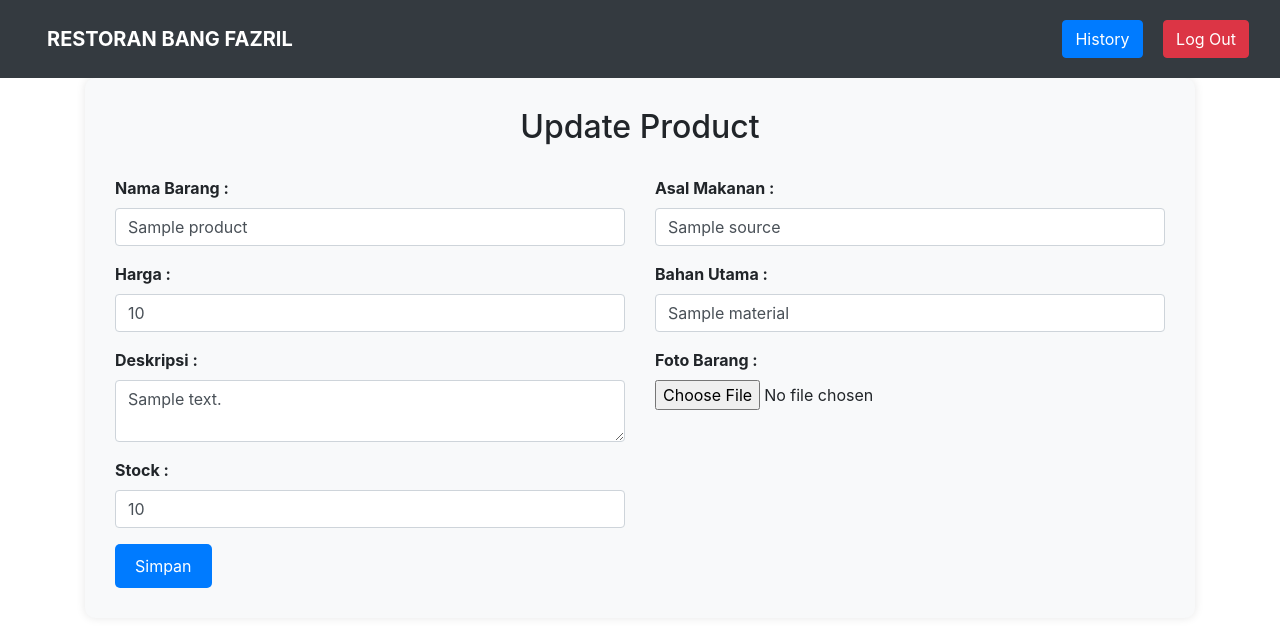
After one commit to MhmdFazril/CI4-Restoran, a CodeIgniter 4 app: template app/Views/user/updateProduct.php in a window 1280 px wide. The commit adds this page. Shown: the top 627 px of the page. Run offline with PHP 8.4 and a stand-in for CodeIgniter, Linux system fonts and the light colour scheme; the template is opened without the code that fills it: most values are stand-ins (such as "Sample title", 1, 10 or a date in 2020); some libraries are stand-ins or nearby versions.

Commit message:
menambahkan fungsi crud untuk product

```diff
--- a/app/Views/user/detail.php
+++ b/app/Views/user/detail.php
@@ -1,7 +1,7 @@
 <?= $this->extend('layout/template'); ?>
 
 <?= $this->section('content'); ?>
-<div class="container">
+<div class="container form-wrapper">
     <div class="row">
         <div class="col">
             <h2 class="mt-2 mb-3">Detail Product</h2>
@@ -19,7 +19,9 @@
                             <p class="card-text">Bahan Makanan : <?= $product['material']; ?></p>
                             <h5 class="card-text"><b>Harga : <?= number_format($product['price'], 0, ',', '.'); ?></b></h5>
                             <br>
-                            <a href="/dashboard" class="btn btn-success">Kembali</a>
+                            <a href="/dashboard" class="btn btn-success mr-2">Kembali</a>
+                            <a href="/dashboard/edit/<?= $product['id']; ?>" class="btn btn-warning mr-2">Perbarui</a>
+                            <a href="/dashboard/delete/<?= $product['id']; ?>" class="btn btn-danger mr-2" onclick="return confirm('Yakin hapus?')">Delete</a>
                         </div>
                     </div>
                 </div>
--- a/app/Views/user/index.php
+++ b/app/Views/user/index.php
@@ -9,7 +9,7 @@
   <div class="row">
     <div class="col">
       <h2 class="mt-4 mb-2">Dashboard</h2>
-      <a href="admin/add-product" class="btn btn-primary mb-2">Add Product</a>
+      <a href="admin/add-product" class="btn btn-primary mb-2">[+] Add Product</a>
       <?php if (session()->getFlashdata('pesan')) : ?>
         <div class="alert alert-success" role="alert">
           <?= session()->getFlashdata('pesan'); ?>
--- /dev/null
+++ b/app/Views/user/updateProduct.php
@@ -0,0 +1,67 @@
+<?= $this->extend('layout/template'); ?>
+
+<?= $this->section('content'); ?>
+<div class="container">
+    <div class="form-wrapper">
+        <h2>Update Product</h2>
+        <?php $error = session()->get('_ci_validation_errors'); ?>
+        <form action="/admin/update-product" method="POST" enctype="multipart/form-data">
+            <div class="row">
+                <div class="col-md-6">
+                    <input type="hidden" name="id" id="id" value="<?= $product['id'] ?>">
+                    <input type="hidden" name="photoLama" id="photoLama" value="<?= $product['photo'] ?>">
+                    <div class="form-group">
+                        <label for="inputName">Nama Barang :</label>
+                        <input type="text" class="form-control <?= isset($error['name']) ? 'is-invalid' : '' ?>" id="inputName" name="name" placeholder="Masukkan nama barang" value="<?= $product['name']; ?>">
+                        <div class="invalid-feedback">
+                            <?= isset($error['name']) ? $error['name'] : ''; ?>
+                        </div>
+                    </div>
+                    <div class="form-group">
+                        <label for="inputPrice">Harga :</label>
+                        <input type="number" class="form-control <?= isset($error['price']) ? 'is-invalid' : '' ?>" id="inputPrice" name="price" placeholder="Masukkan harga barang" value="<?= $product['price']; ?>">
+                        <div class="invalid-feedback">
+                            <?= isset($error['price']) ? $error['price'] : ''; ?>
+                        </div>
+                    </div>
+                    <div class="form-group">
+                        <label for="inputDescription">Deskripsi :</label>
+                        <textarea class="form-control <?= isset($error['description']) ? 'is-invalid' : '' ?>" id="inputDescription" name="description" placeholder="Masukkan deskripsi barang"><?= $product['description']; ?></textarea>
+                        <div class="invalid-feedback">
+                            <?= isset($error['description']) ? $error['description'] : ''; ?>
+                        </div>
+                    </div>
+                    <div class="form-group">
+                        <label for="inputQuantity">Stock :</label>
+                        <input type="number" class="form-control <?= isset($error['quantity']) ? 'is-invalid' : '' ?>" id="inputQuantity" name="quantity" placeholder="Masukkan jumlah barang" value="<?= $product['quantity']; ?>">
+                        <div class="invalid-feedback">
+                            <?= isset($error['quantity']) ? $error['quantity'] : ''; ?>
+                        </div>
+                    </div>
+                    <button type="submit" class="btn btn-submit">Simpan</button>
+                </div>
+                <div class="col-md-6">
+                    <div class="form-group">
+                        <label for="inputSource">Asal Makanan :</label>
+                        <input type="text" class="form-control <?= isset($error['source']) ? 'is-invalid' : '' ?>" id="inputSource" name="source" placeholder="Masukkan asal makanan" value="<?= $product['source']; ?>">
+                        <div class="invalid-feedback">
+                            <?= isset($error['source']) ? $error['source'] : ''; ?>
+                        </div>
+                    </div>
+                    <div class="form-group">
+                        <label for="inputMaterials">Bahan Utama :</label>
+                        <input type="text" class="form-control <?= isset($error['material']) ? 'is-invalid' : '' ?>" id="inputMaterials" name="material" placeholder="Masukkan bahan pembuatan" value="<?= $product['material']; ?>">
+                        <div class="invalid-feedback">
+                            <?= isset($error['material']) ? $error['material'] : ''; ?>
+                        </div>
+                    </div>
+                    <div class="form-group">
+                        <label for="inputFoto">Foto Barang :</label>
+                        <input type="file" class="form-control-file" id="inputFoto" name="foto">
+                    </div>
+                </div>
+            </div>
+        </form>
+    </div>
+</div>
+<?= $this->endSection(); ?>
```
Also changed, not shown: app/Config/Routes.php (+8 -0 lines), app/Controllers/Users.php (+128 -2 lines), app/Views/user/create.php (+4 -6 lines), public/img/img_upload/1684344606_7740ea71e5f7b2a045b5.jpeg (deleted), public/img/img_upload/1684349050_0f4d59a56f267caa9e83.jpeg (added).
